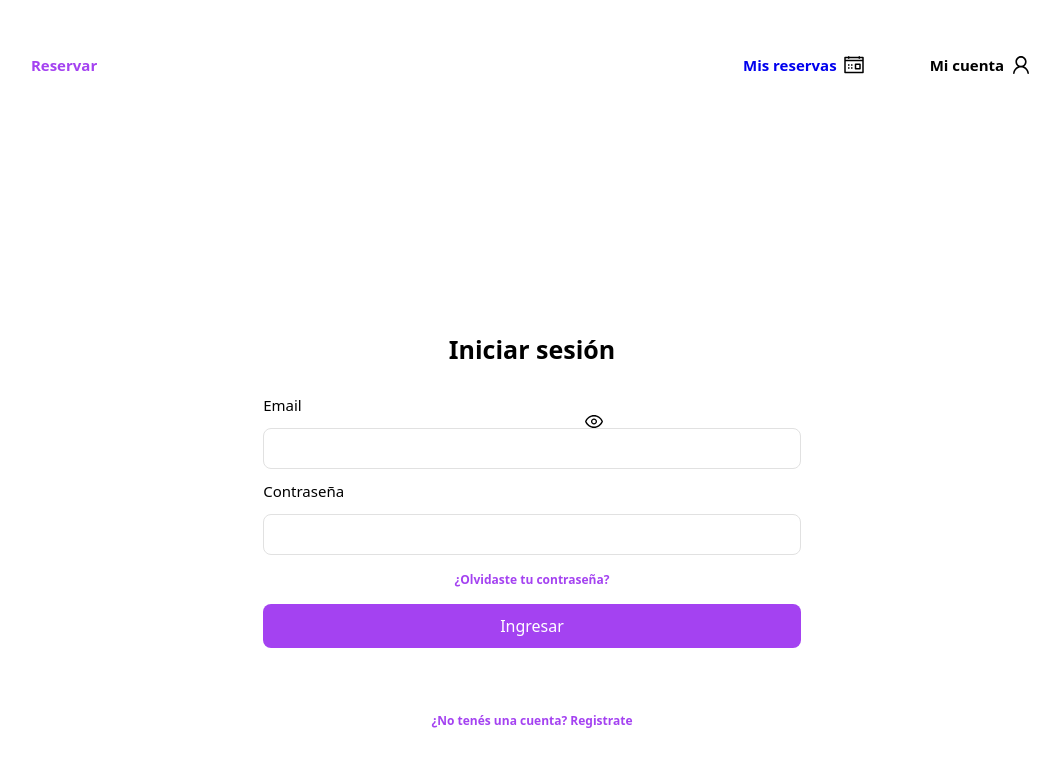
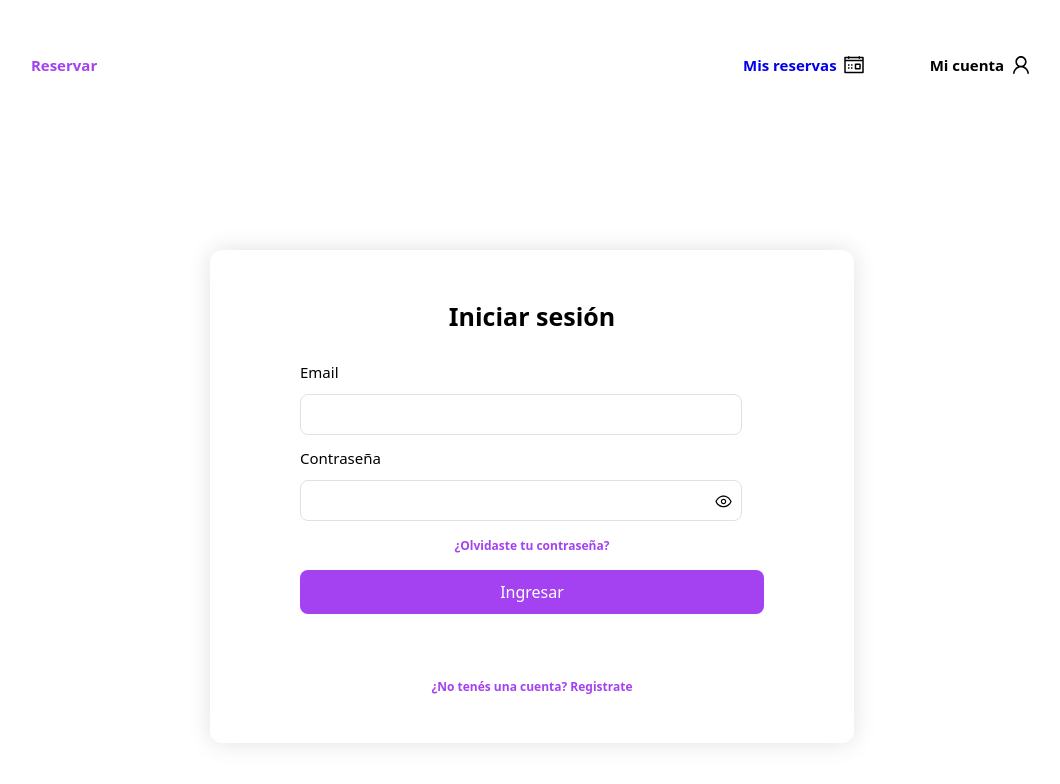
Before and after one commit to LucasGlave/MiTurnoWeb, a Next.js app: page /login in a window 1280 px wide. Shown: the top 784 px of the page, without its empty margins (108-1168 px from the left). Built offline with nearby package versions, Linux system fonts and the light colour scheme.

Commit message:
add eye in password

```diff
--- a/src/app/login.module.scss
+++ b/src/app/login.module.scss
@@ -46,10 +46,13 @@
     justify-content: center;
     flex-direction: column;
     margin-top: 10rem;
-    width: 42rem;
-    height: 35rem;
+    width: 580px;
+    padding: 32px;
     border-radius: 30px;
     font-weight: 400;
+    border-radius: 12px;
+    background: var(--White, #fff);
+    box-shadow: 0px 0px 24px 0px rgba(0, 0, 0, 0.12);
     form {
       display: flex;
       flex-direction: column;
@@ -78,14 +81,11 @@
         }
         .innerInput {
           z-index: 0;
-          position: relative;
         }
         svg {
-          position: absolute;
-          top: 52.6%;
-          right: 566px;
-          transform: translateY(-50%);
+          transform: translateX(-135%);
           z-index: 1;
+          cursor: pointer;
         }
       }
     }
--- a/src/components/login/Login.js
+++ b/src/components/login/Login.js
@@ -8,7 +8,7 @@ import { useRouter } from "next/navigation";
 
 const Login = () => {
   const navigate = useRouter();
-
+  const [eye, setEye] = useState("");
   const [userData, setUserData] = useState({
     email: "",
     password: "",
@@ -46,15 +46,27 @@ const Login = () => {
               name="email"
               onChange={handleInputChange}
               type="text"
+              style={{
+                width: "90.5%",
+              }}
             />
           </div>
           <div className={styles.group}>
             <h2>Contraseña</h2>
+            <div
+              style={{
+                width: "100%",
+                display: "flex",
+                flexDirection: "row",
+                alignItems: "center",
+              }}
+            >
               <input
                 value={userData.password}
                 name="password"
                 onChange={handleInputChange}
                 type="password"
+                style={{ width: "100%" }}
                 className={styles.innerInput}
               />
               <svg
@@ -71,6 +83,7 @@ const Login = () => {
                   fill="black"
                 />
               </svg>
+            </div>
           </div>
           <h4>¿Olvidaste tu contraseña?</h4>
           <div className={styles.group}>
```
Lines whose indentation alone changed are shown as unchanged.
